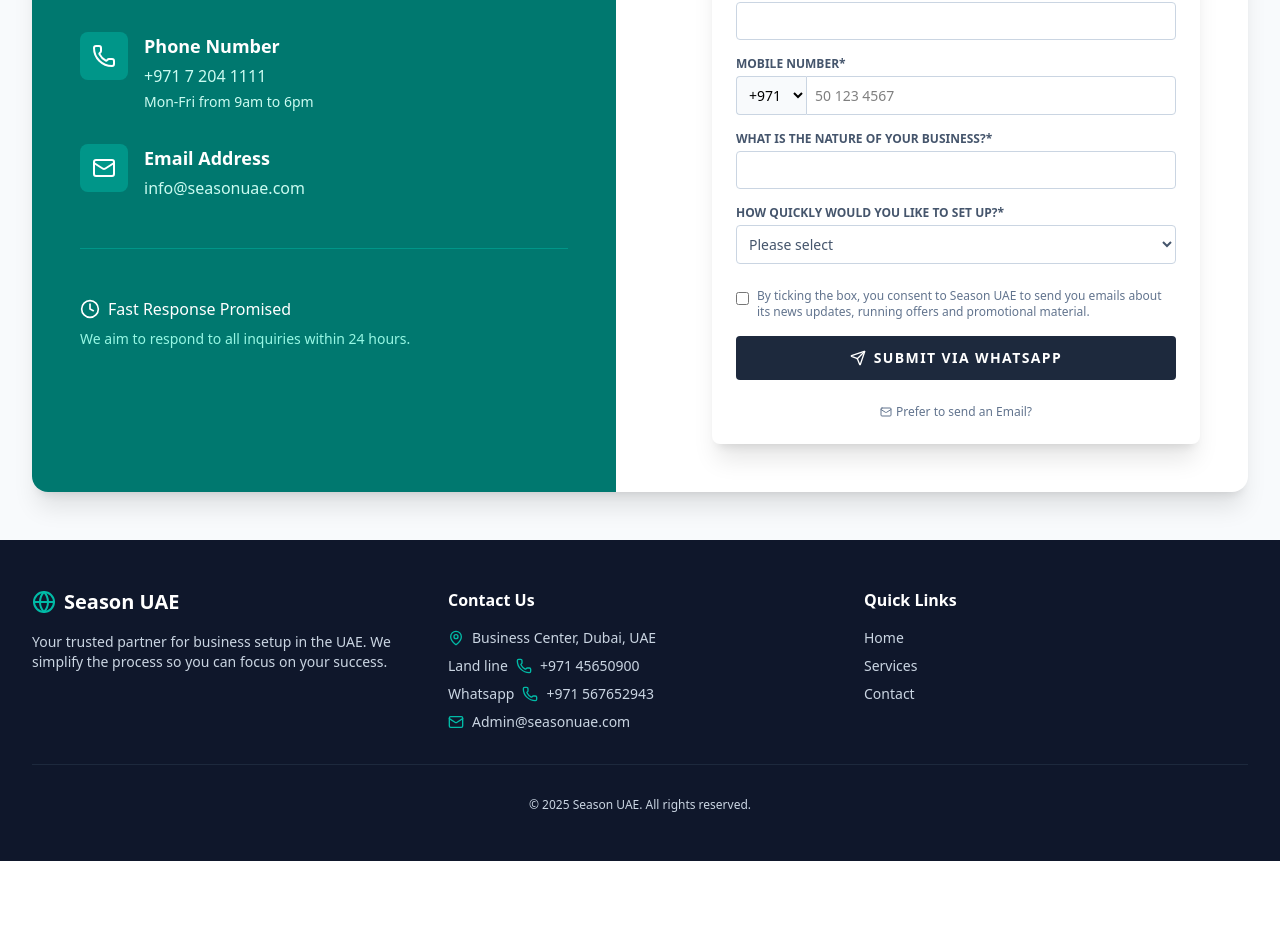
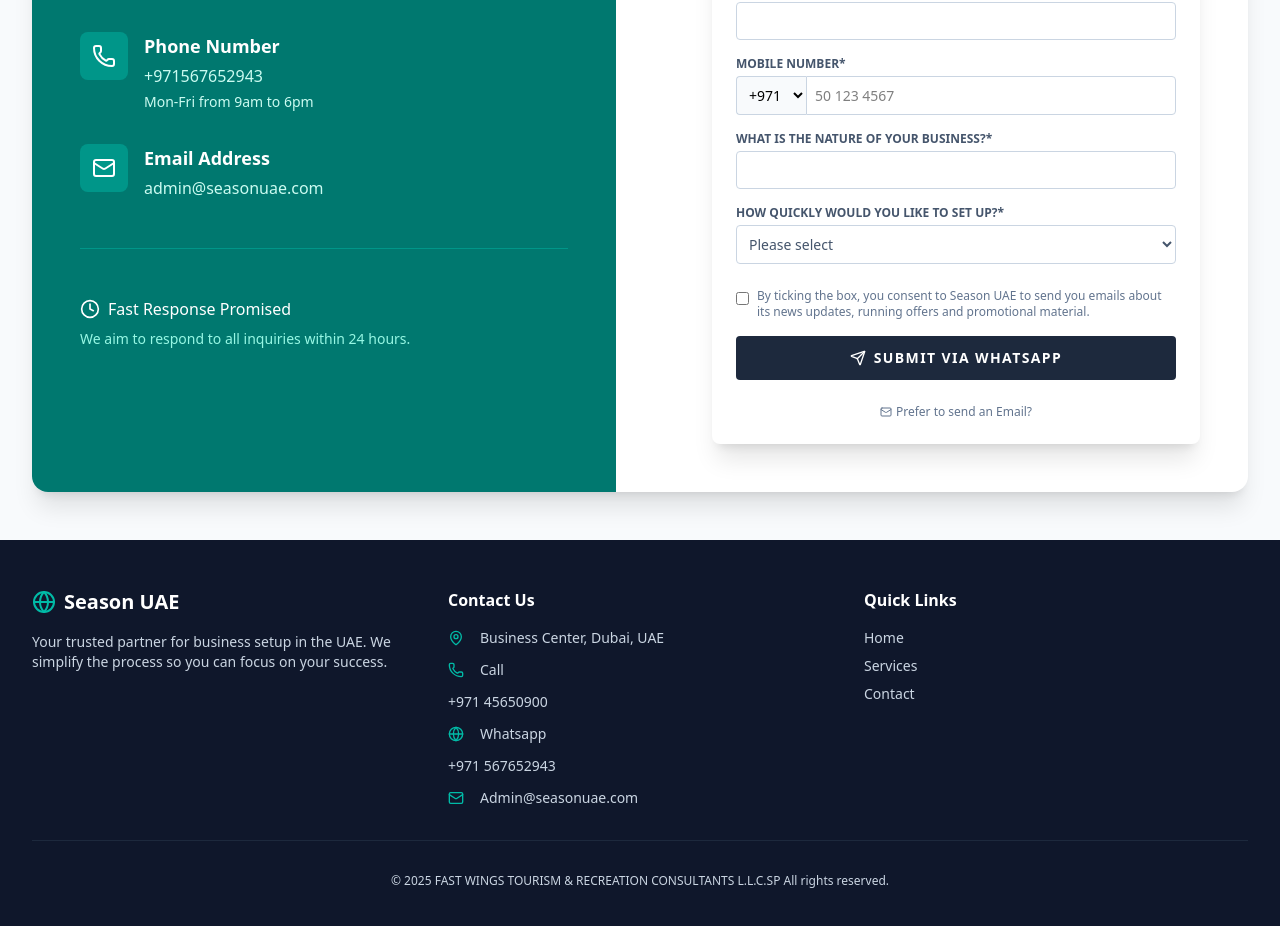
Before and after one commit to Muneerbanglore/Seasonuae.com, a React (Vite) app: page /contact in a window 1280 px wide. Shown: the part 472-1398 px from the top of the page. Before the commit the page ends 1333 px from the top, so only its background shows below. Built offline with nearby package versions, Linux system fonts and the light colour scheme.

Commit message:
first commit

```diff
--- a/src/components/common/ContactModal.tsx
+++ b/src/components/common/ContactModal.tsx
@@ -87,7 +87,7 @@
                     </button>
 
                     <iframe
-                        src="https://www.google.com/maps/embed?pb=!1m18!1m12!1m3!1d231268.0336208535!2d55.127815!3d25.07628!2m3!1f0!2f0!3f0!3m2!1i1024!2i768!4f13.1!3m3!1m2!1s0x3e5f43496ad9c645%3A0xbde66e5084295162!2sDubai%20-%20United%20Arab%20Emirates!5e0!3m2!1sen!2sae!4v1650000000000!5m2!1sen!2sae"
+                        src="https://www.google.com/maps/embed?pb=!1m18!1m12!1m3!1d3607.483372255315!2d55.360344947418874!3d25.287958970591337!2m3!1f0!2f0!3f0!3m2!1i1024!2i768!4f13.1!3m3!1m2!1s0x3e5f5ddbcdd9a01d%3A0xdfd3d38ff99ec4c1!2sSeasons!5e0!3m2!1sen!2sin!4v1767098658376!5m2!1sen!2sin"
                         className="absolute inset-0 w-full h-full"
                         style={{ border: 0 }}
                         allowFullScreen
--- a/src/components/home/WhyChooseUs.tsx
+++ b/src/components/home/WhyChooseUs.tsx
@@ -60,7 +60,7 @@
                         </div>
                     </div>
 
-                    {/* Right Column: Visuals */}
+
                     <div className="relative">
                         <div className="relative rounded-3xl overflow-hidden shadow-2xl h-[600px] w-full">
                             <img
@@ -70,7 +70,6 @@
                             />
                             <div className="absolute inset-0 bg-gradient-to-t from-teal-900/60 to-transparent"></div>
 
-                            {/* Floating Card */}
                             <div className="absolute bottom-8 left-8 right-8 bg-white/10 backdrop-blur-xl border border-white/20 p-6 rounded-2xl text-white">
                                 <div className="flex items-center gap-4 mb-4">
                                     <div className="w-12 h-12 bg-teal-500 rounded-full flex items-center justify-center">
@@ -84,7 +83,6 @@
                             </div>
                         </div>
 
-                        {/* Decorative elements */}
                         <div className="absolute -z-10 top-10 -right-10 w-full h-full border-2 border-teal-200/50 rounded-3xl"></div>
                     </div>
 
--- a/src/components/layout/Footer.tsx
+++ b/src/components/layout/Footer.tsx
@@ -5,6 +5,7 @@
         <footer className="bg-slate-900 text-slate-300">
             <div className="max-w-7xl mx-auto px-4 sm:px-6 lg:px-8 py-12">
                 <div className="grid grid-cols-1 md:grid-cols-3 gap-8">
+                    {/* Brand Section */}
                     <div>
                         <div className="flex items-center gap-2 mb-4">
                             <Globe className="h-6 w-6 text-teal-500" />
@@ -15,30 +16,44 @@
                         </p>
                     </div>
 
+                    {/* Contact Section */}
                     <div>
                         <h3 className="text-white font-bold mb-4">Contact Us</h3>
-                        <ul className="space-y-2 text-sm">
-                            <li className="flex items-center gap-2">
+                        <ul className="space-y-3 text-sm"> {/* Increased vertical spacing slightly */}
+                            <li className="flex items-center gap-4">
                                 <MapPin className="h-4 w-4 text-teal-500" />
                                 <span>Business Center, Dubai, UAE</span>
                             </li>
-                            <li className="flex items-center gap-2">
-                                <span>Land line</span>
-                                <Phone className="h-4 w-4 text-teal-500" />
+
+                            {/* Call Item - Increased horizontal gap */}
+                            <li className="flex items-center gap-4">
+                                  <Phone className="h-4 w-4 text-teal-500" />
+                                <span className="w-20">Call</span> {/* Added fixed width for alignment */}
+
+                            </li>
+                            <li className="flex items-center gap-4">
+
                                 <span>+971 45650900</span>
                             </li>
-                             <li className="flex items-center gap-2">
-                                <span>Whatsapp</span>
-                                <Phone className="h-4 w-4 text-teal-500" />
+                            {/* Whatsapp Item - Increased horizontal gap */}
+                            <li className="flex items-center gap-4">
+                                  <Globe className="h-4 w-4 text-teal-500" />
+                                <span className="w-20">Whatsapp</span> {/* Added fixed width for alignment */}
+
+                            </li>
+                            <li className="flex items-center gap-4">
+
                                 <span>+971 567652943</span>
                             </li>
-                            <li className="flex items-center gap-2">
+
+                            <li className="flex items-center gap-4">
                                 <Mail className="h-4 w-4 text-teal-500" />
                                 <span>Admin@seasonuae.com</span>
                             </li>
                         </ul>
                     </div>
 
+                    {/* Links Section */}
                     <div>
                         <h3 className="text-white font-bold mb-4">Quick Links</h3>
                         <ul className="space-y-2 text-sm">
@@ -48,8 +63,9 @@
                         </ul>
                     </div>
                 </div>
+
                 <div className="mt-8 pt-8 border-t border-slate-800 text-center text-xs">
-                    <p>&copy; {new Date().getFullYear()} Season UAE. All rights reserved.</p>
+                    <p>&copy; {new Date().getFullYear()} FAST WINGS TOURISM & RECREATION CONSULTANTS L.L.C.SP All rights reserved.</p>
                 </div>
             </div>
         </footer>
--- a/src/pages/Contact.tsx
+++ b/src/pages/Contact.tsx
@@ -21,7 +21,7 @@
                                 </div>
                                 <div>
                                     <h3 className="font-semibold text-lg mb-1">Our Location</h3>
-                                    <p className="text-teal-100">123 Business Bay,<br />Sheikh Zayed Road,<br />Dubai, UAE</p>
+                                    <p className="text-teal-100">tower 7th floor office no 705 <br/> Al Nahda St - Al Nahda First - Al Qusais 1 - Dubai - United Arab Emirates</p>
                                 </div>
                             </div>
 
@@ -31,7 +31,7 @@
                                 </div>
                                 <div>
                                     <h3 className="font-semibold text-lg mb-1">Phone Number</h3>
-                                    <p className="text-teal-100">+971 7 204 1111</p>
+                                    <p className="text-teal-100">+971567652943</p>
                                     <p className="text-teal-100 text-sm mt-1">Mon-Fri from 9am to 6pm</p>
                                 </div>
                             </div>
@@ -42,7 +42,7 @@
                                 </div>
                                 <div>
                                     <h3 className="font-semibold text-lg mb-1">Email Address</h3>
-                                    <p className="text-teal-100">info@seasonuae.com</p>
+                                    <p className="text-teal-100">admin@seasonuae.com</p>
                                 </div>
                             </div>
                         </div>
```
Also changed, not shown: src/components/common/GoogleReviews.tsx (line endings or trailing spaces), 4 other files (tests, documents, lock files or other folders).
